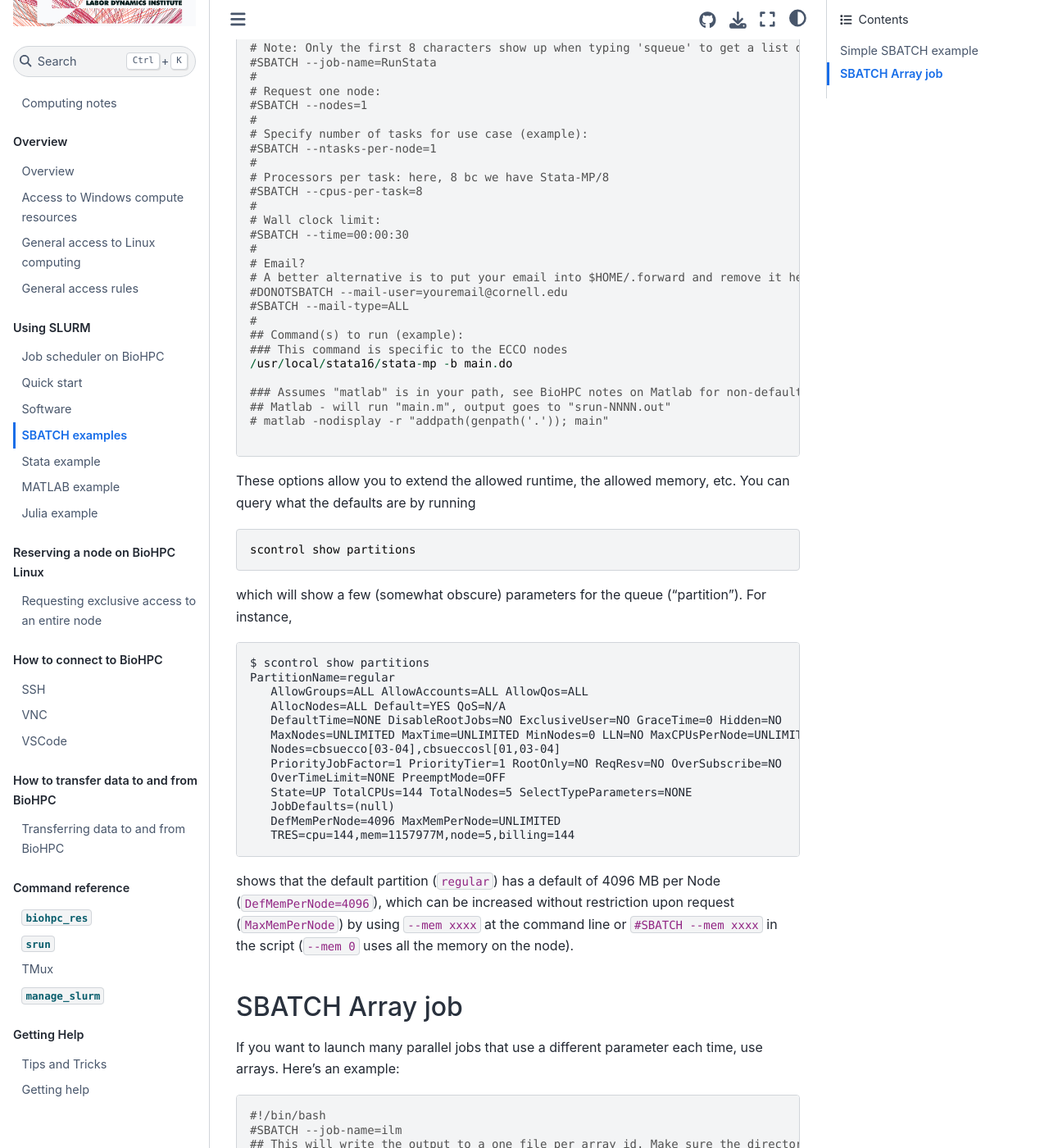
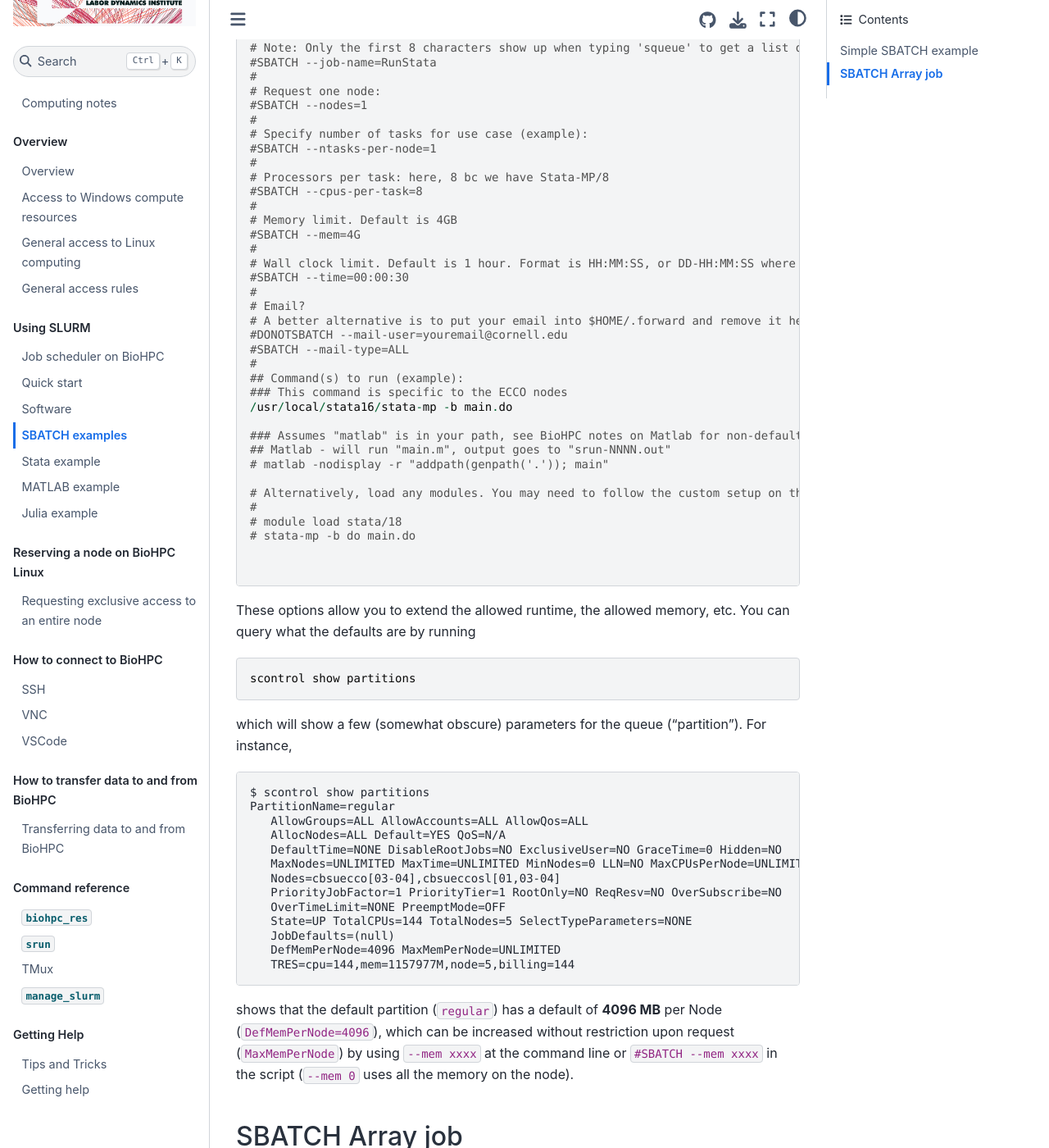
Before and after one commit to labordynamicsinstitute/ecco-notes, a Jupyter Book: the page built from docs/biohpc/sbatch.md, in a window 1280 px wide and 1400 px high, scrolled down 427 px. Shown: the whole window at 82% size. Built offline with Jupyter Book 1.0.4 settings and Sphinx 7.4.7 and the Sphinx Book theme 1.1.4, drawn with Linux system fonts in a browser that asks for light colours.

Commit message:
Adding the mem parameter to the default setup

````diff
--- a/docs/biohpc/sbatch.md
+++ b/docs/biohpc/sbatch.md
@@ -26,7 +26,10 @@ sbatch run.sh
 # Processors per task: here, 8 bc we have Stata-MP/8
 #SBATCH --cpus-per-task=8
 #
-# Wall clock limit:
+# Memory limit. Default is 4GB
+#SBATCH --mem=4G
+#
+# Wall clock limit. Default is 1 hour. Format is HH:MM:SS, or DD-HH:MM:SS where DD is the number of days.
 #SBATCH --time=00:00:30
 #
 # Email?
@@ -41,6 +44,12 @@ sbatch run.sh
 ### Assumes "matlab" is in your path, see BioHPC notes on Matlab for non-default locations.
 ## Matlab - will run "main.m", output goes to "srun-NNNN.out"
 # matlab -nodisplay -r "addpath(genpath('.')); main"
+
+# Alternatively, load any modules. You may need to follow the custom setup on the website.
+#
+# module load stata/18
+# stata-mp -b do main.do
+
 
 ```
 
@@ -67,7 +76,7 @@ PartitionName=regular
    DefMemPerNode=4096 MaxMemPerNode=UNLIMITED
    TRES=cpu=144,mem=1157977M,node=5,billing=144
 ```
-shows that the default partition (`regular`) has a default of 4096 MB per Node (`DefMemPerNode=4096`), which can be increased without restriction upon request (`MaxMemPerNode`) by using `--mem xxxx` at the command line or `#SBATCH --mem xxxx` in the script (`--mem 0` uses all the memory on the node).
+shows that the default partition (`regular`) has a default of **4096 MB** per Node (`DefMemPerNode=4096`), which can be increased without restriction upon request (`MaxMemPerNode`) by using `--mem xxxx` at the command line or `#SBATCH --mem xxxx` in the script (`--mem 0` uses all the memory on the node).
 
 
 ## SBATCH Array job
````
